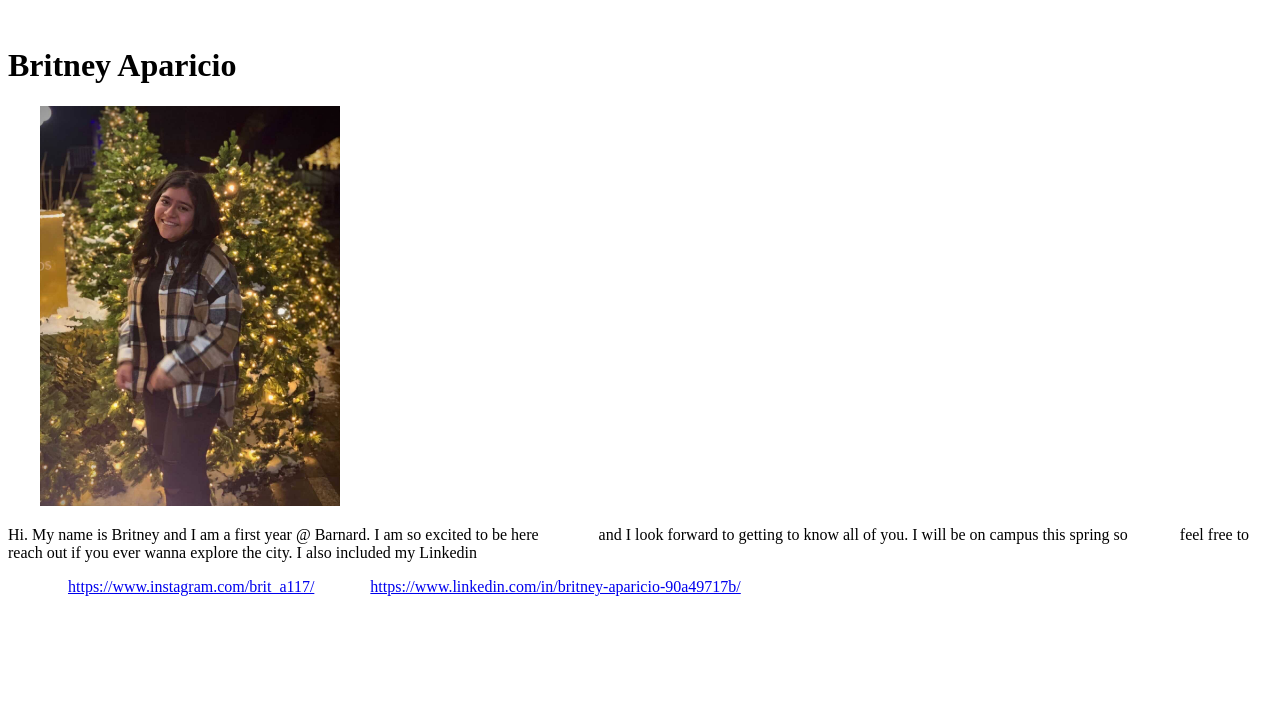
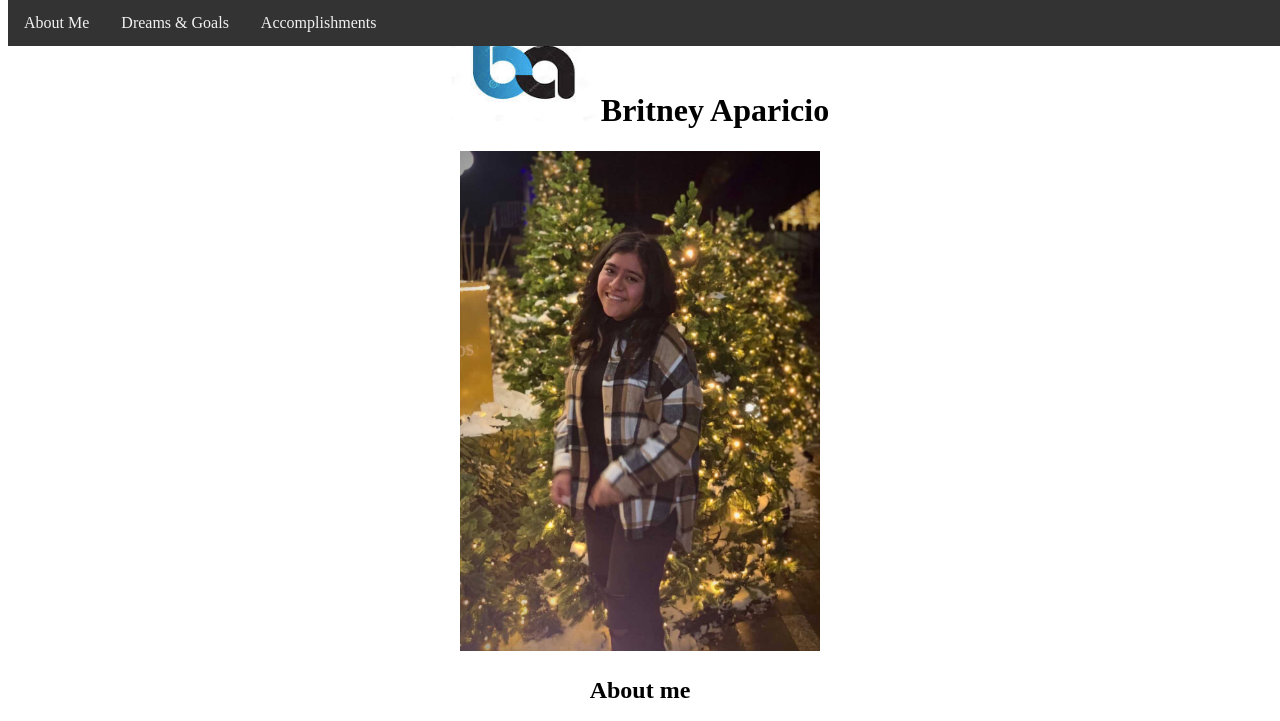
Before and after one commit to brit1172/brit1172.github.io, a plain HTML site: page index.html in a window 1280 px wide. Shown: the top 721 px of the page. Drawn offline with Linux system fonts and the light colour scheme.

Commit message:
Initial commit

```diff
--- /dev/null
+++ b/css/style.css
@@ -0,0 +1,36 @@
+p{
+  color:green;
+  font-size: 20px;
+  text-align: center;
+}
+h1 {
+  text-align: center;
+}
+h2
+{
+  text-align: center;
+}
+/* The navigation bar */
+.navbar {
+  overflow: hidden;
+  background-color: #333;
+  position: fixed; /* Set the navbar to fixed position */
+  top: 0; /* Position the navbar at the top of the page */
+  width: 100%; /* Full width */
+}
+
+/* Links inside the navbar */
+.navbar a {
+  float: left;
+  display: block;
+  color: #f2f2f2;
+  text-align: center;
+  padding: 14px 16px;
+  text-decoration: none;
+}
+
+/* Change background on mouse-over */
+.navbar a:hover {
+  background: #ddd;
+  color: black;
+}
--- a/index.html
+++ b/index.html
@@ -1,12 +1,36 @@
 <!DOCTYPE html>
 <html>
 <head>
- <h1> Britney Aparicio </h1>
-  </head>
-  <body>
-    <img src="ba.jpg" alt="ba" width="300"             height="500">
-              <p>Hi. My name is Britney and I am a first year @ Barnard. I am so excited to be here
-      and I look forward to getting to know all of you. I will be on campus this spring so
-     feel free to reach out if you ever wanna explore the city. I also included my Linkedin</p>
-     <a href="url">https://www.instagram.com/brit_a117/</a>
-      <a href="url"> https://www.linkedin.com/in/britney-aparicio-90a49717b/</a>  </body></html>
+  <link rel="stylesheet" type="text/css" href="./css/style.css">
+
+  <h1> <img src="ba3.png" alt="ba3" width="150" height="100">Britney Aparicio</h1>
+
+</head>
+<body>
+  <div class="navbar">
+  <a href="#home">About Me</a>
+  <a href="#news">Dreams & Goals</a>
+  <a href="#contact">Accomplishments</a>
+</div>
+  <h2>
+      <img src="ba.jpg" alt="ba" width="360" height="500">
+  </h2>
+  <h2> About me <h2>
+
+  <img src="ted.jpg" alt= "ted" width="350" height="400">
+  <img src="ba2.png" alt="ba2" width="360" height="500">
+  <p>
+    My name is Britney and I am a first year at Barnard. I am a New York Native. I specifically
+    live in Crown Heights, Brooklyn. I know my way around the city pretty well considering I went to school
+    in the city. I love doing different things to my hair. For example, since the fourth grade I have dyed my hair
+    purple, ombre, blonde, burgendy, and I have cut my hair in many different ways. I also
+    recently cut it short(which is something I haven't done since I was a kid). I have a
+    8 year old Shih-Tzu and on January 18, it will be 8 years of me having him.
+    Don't be afraid to reach out if I can ever help in anthing or if you simply want to explore the city.
+    Of course with also following COVID regulations. Press the links below if you want to connect through
+    Instagram or Linkedin.
+  </p>
+  <a href=https://www.instagram.com/brit_a117/> Instagram</a>
+  <a href=https://www.linkedin.com/in/britney-aparicio-90a49717b/> Linkedin</a>
+</body>
+</html>
```
Also changed, not shown: javascript/index.js (added, +13 -0 lines), airplane.jpeg (added), ba2.png (added), ba3.png (added), clouds.jpeg (added), cs.jpeg (added), ted.jpg (added), 1 other file.
